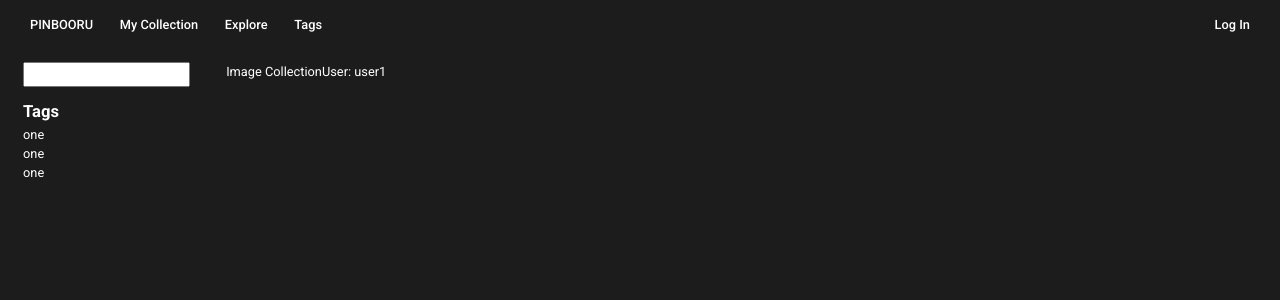
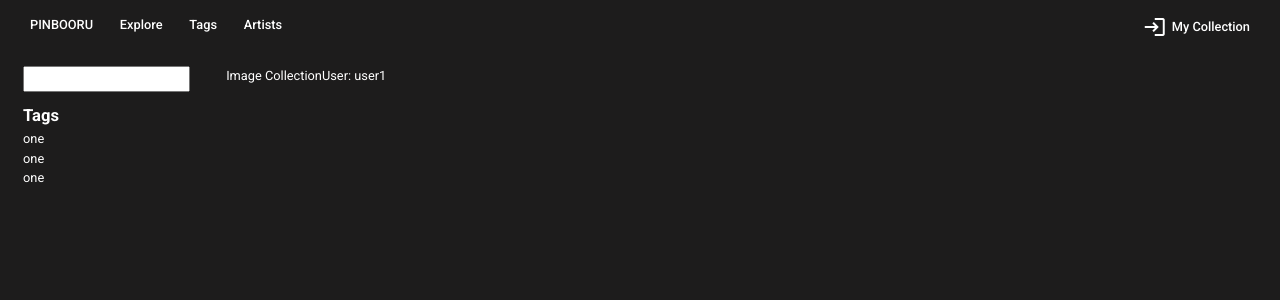
Before and after one commit to paolo-jpl/pinbooru, a React (Vite) app: page / in a window 1280 px wide. Shown: the top 300 px of the page. Built offline with nearby package versions, Linux system fonts and the light colour scheme.

Commit message:
add conditional rendering on navbar for logged users

```diff
--- a/src/App.css
+++ b/src/App.css
@@ -1,5 +1,10 @@
 #root {
   width: 100%;
+}
+
+.img-profile{
+  max-height: 30px;
+  padding: 0 4px;
 }
 
 .content{
@@ -23,6 +28,9 @@
   .navbtn{
     background-color: var(--black-primary);
     color: white;
+    display: flex;
+    align-items: center;
+    gap: 5px;
   }
 
     .navbtn:hover{
--- a/src/index.css
+++ b/src/index.css
@@ -31,7 +31,6 @@
   white-space: nowrap;
   word-wrap: normal;
   direction: ltr;
-  margin-bottom: -5px;
 }
 
 a {
@@ -65,9 +64,6 @@ button {
   font-family: inherit;
   cursor: pointer;
   transition: background-color 0.25s ease-out, color 0.15s ease-out;
-}
-button:hover {
-  background-color: #0000002c;
 }
 button:focus,
 button:focus-visible {
--- a/src/minor_components/Navbar.tsx
+++ b/src/minor_components/Navbar.tsx
@@ -3,7 +3,8 @@ import { NavLink, Link } from "react-router-dom";
 
 const links = [
   { name: 'Explore', href: '/' },
-  { name: 'Tags', href: '/tags'}
+  { name: 'Tags', href: '/tags'},
+  { name: 'Artists', href: '/artists'}
 ];
 
 export default function Navbar(){
@@ -16,9 +17,6 @@ export default function Navbar(){
         <NavLink to={`/`}>
           <button className="navbtn navlogo">PINBOORU</button>
         </NavLink>
-        <NavLink to={`${user}/collection`}>
-          <button className="navbtn">My Collection</button>
-        </NavLink>
         {links.map((link) => {
           return (
             <NavLink to={link.href} key={link.name}>
@@ -28,9 +26,18 @@ export default function Navbar(){
         })}
       </div>
       <div>
-        <NavLink to="/login">
-          <button className="navbtn">Log In</button>
-        </NavLink>
+        { user ?
+          <NavLink to={`${user}/collection`} style={{display: "flex"}}>
+            <button className="navbtn">
+              <span className="material-icons">login</span>
+              My Collection
+            </button>
+          </NavLink>
+          :
+          <NavLink to="/login">
+            <button className="navbtn">Log In</button>
+          </NavLink>
+        }
       </div>
     </nav>
   )
```
